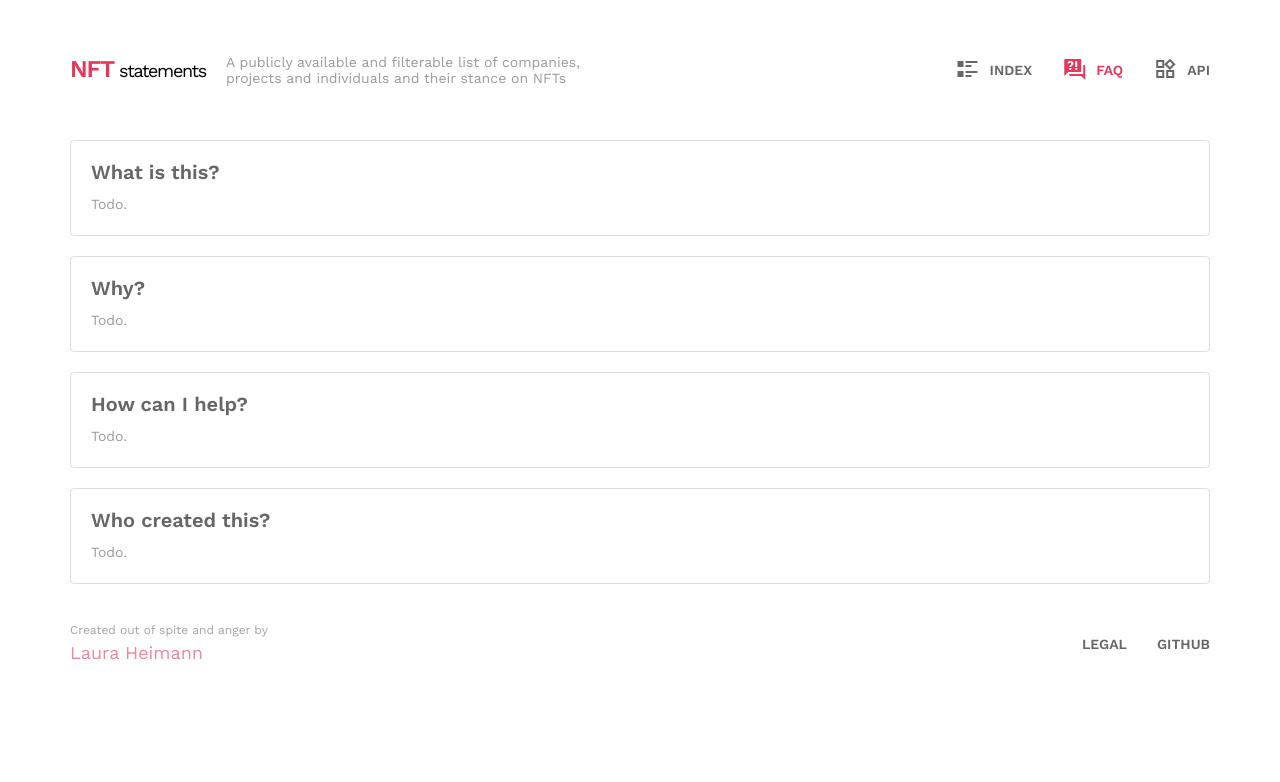
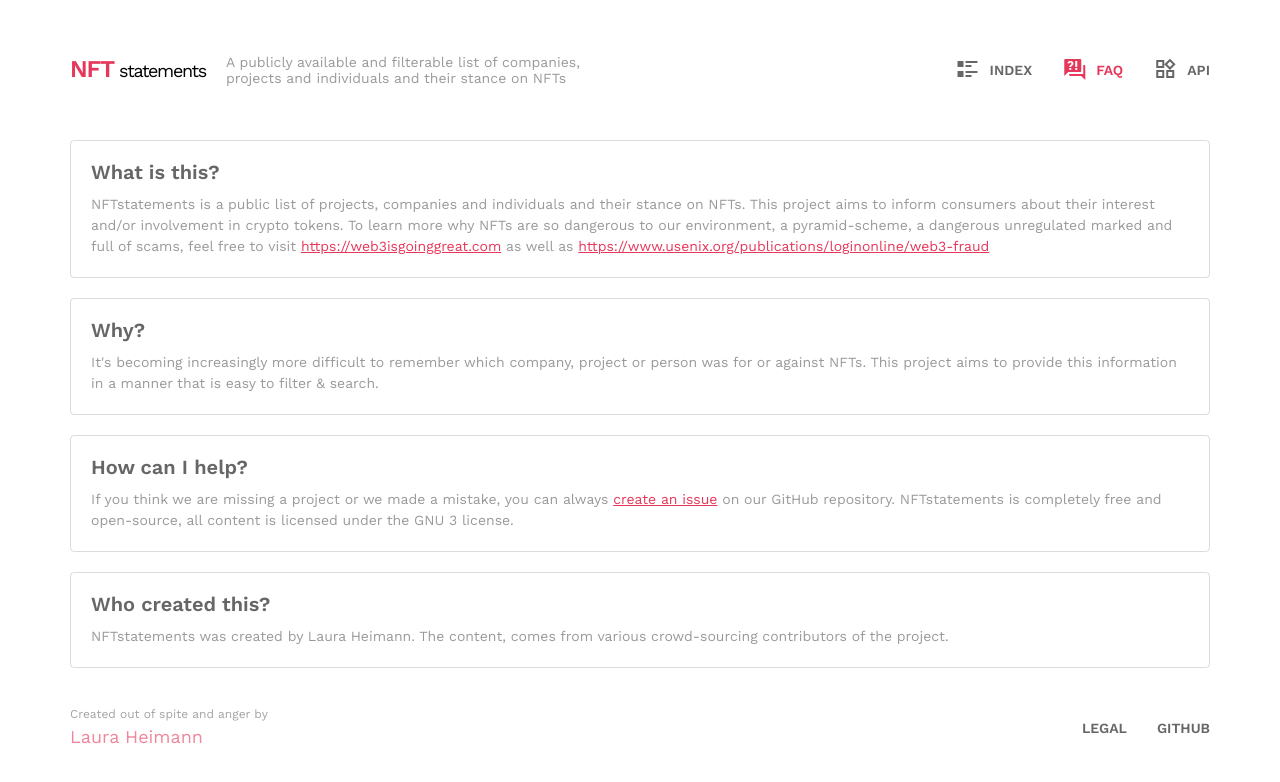
Before and after one commit to LauraWebdev/nft-statements, a Vue app: page /#/faq in a window 1280 px wide. Shown: the top 782 px of the page. Built offline with nearby package versions, Linux system fonts and the light colour scheme.

Commit message:
Added FAQ and README

```diff
--- a/src/views/FAQ.vue
+++ b/src/views/FAQ.vue
@@ -2,19 +2,19 @@
     <div class="view-faq">
         <article>
             <h1>What is this?</h1>
-            <p>Todo.</p>
+            <p>NFTstatements is a public list of projects, companies and individuals and their stance on NFTs. This project aims to inform consumers about their interest and/or involvement in crypto tokens. To learn more why NFTs are so dangerous to our environment, a pyramid-scheme, a dangerous unregulated marked and full of scams, feel free to visit <a href="https://web3isgoinggreat.com/" target="_blank">https://web3isgoinggreat.com</a> as well as <a href="https://www.usenix.org/publications/loginonline/web3-fraud" target="_blank">https://www.usenix.org/publications/loginonline/web3-fraud</a></p>
         </article>
         <article>
             <h1>Why?</h1>
-            <p>Todo.</p>
+            <p>It's becoming increasingly more difficult to remember which company, project or person was for or against NFTs. This project aims to provide this information in a manner that is easy to filter & search.</p>
         </article>
         <article>
             <h1>How can I help?</h1>
-            <p>Todo.</p>
+            <p>If you think we are missing a project or we made a mistake, you can always <a href="https://github.com/LauraWebdev/nft-statements" target="_blank">create an issue</a> on our GitHub repository. NFTstatements is completely free and open-source, all content is licensed under the GNU 3 license.</p>
         </article>
         <article>
             <h1>Who created this?</h1>
-            <p>Todo.</p>
+            <p>NFTstatements was created by Laura Heimann. The content, comes from various crowd-sourcing contributors of the project.</p>
         </article>
     </div>
 </template>
@@ -38,6 +38,14 @@
             padding: 10px 20px 20px;
             color: rgba(0,0,0,0.4);
             line-height: 1.5em;
+
+            & a {
+                color: var(--color-primary-base);
+
+                &:hover {
+                    text-decoration: none;
+                }
+            }
         }
     }
 }
```
Also changed, not shown: 1 other file (tests, documents, lock files or other folders).
